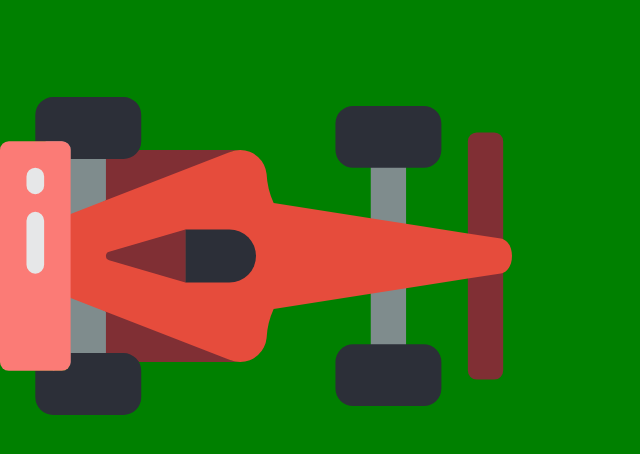
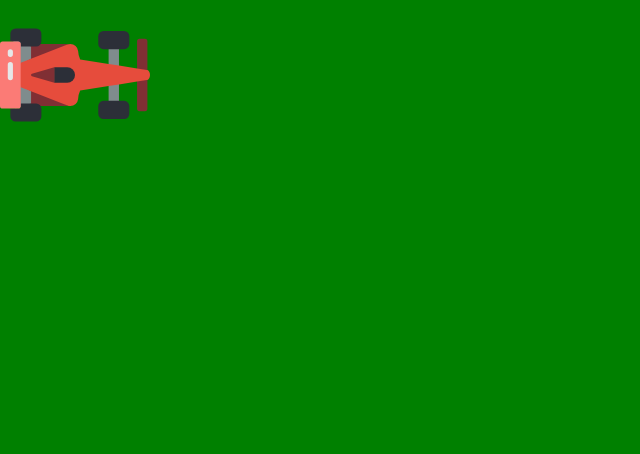
Before and after one commit to ameliatalkington/driving-game, a website: page index.html in a window 1280 px wide. Shown: the whole page, without its empty margins (0-640 px from the left). Drawn offline with Linux system fonts and the light colour scheme.

Commit message:
Added class name on to car image, set size of car container, made car fit inside its container #1

```diff
--- a/index.html
+++ b/index.html
@@ -7,7 +7,7 @@
   <body>
     <div class="background">
       <div class="car-container">
-        <img src="images/f1.svg" alt="car-image">
+        <img class="car-image" src="images/f1.svg" alt="car-image">
       </div>
     </div>
     <script src="main.js"></script>
--- a/styles.css
+++ b/styles.css
@@ -12,3 +12,12 @@ body {
   height: 100vh;
   background-color: green;
 }
+
+.car-container {
+  width: 150px;
+  height: 150px;
+}
+
+.car-image {
+  width: 100%;
+}
```
